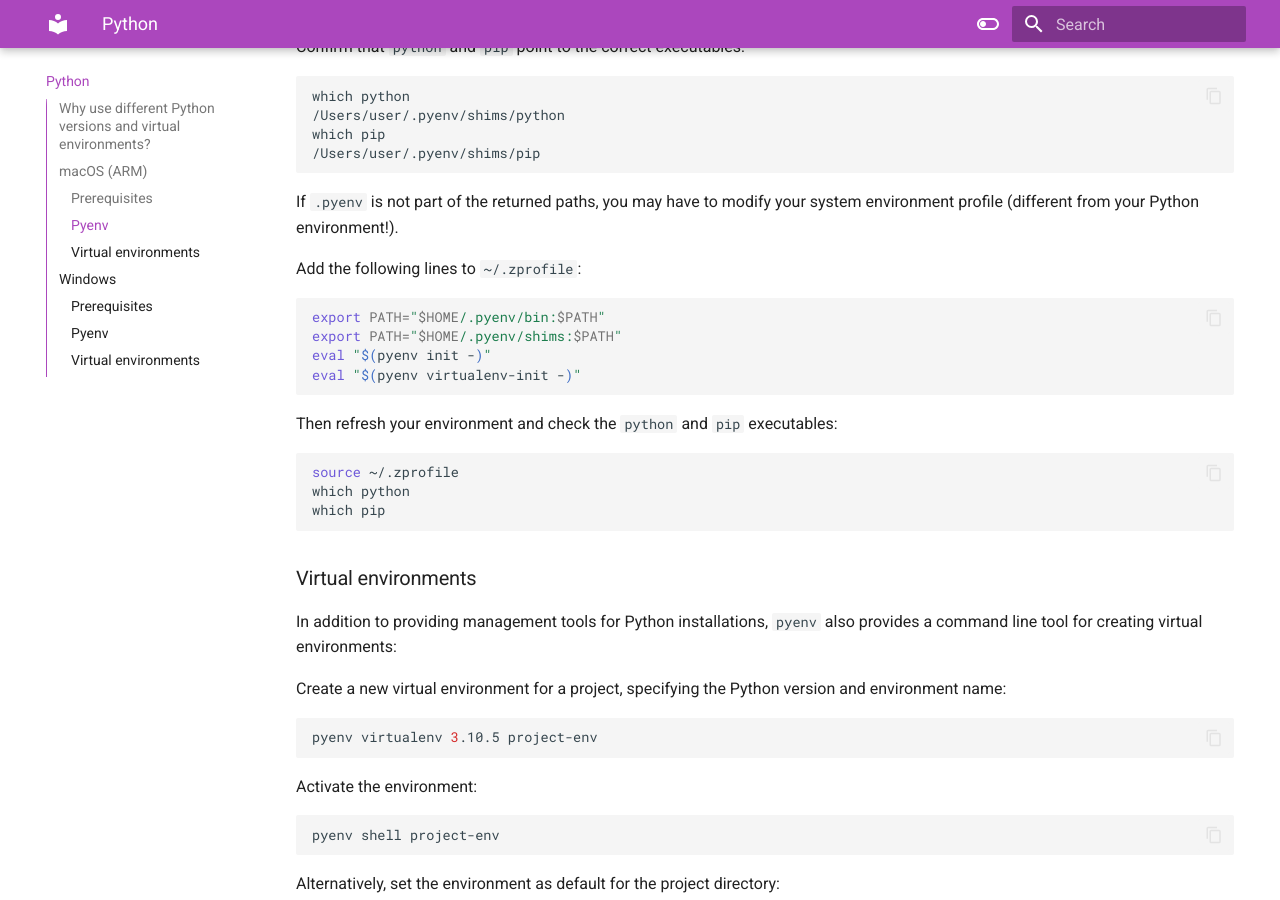
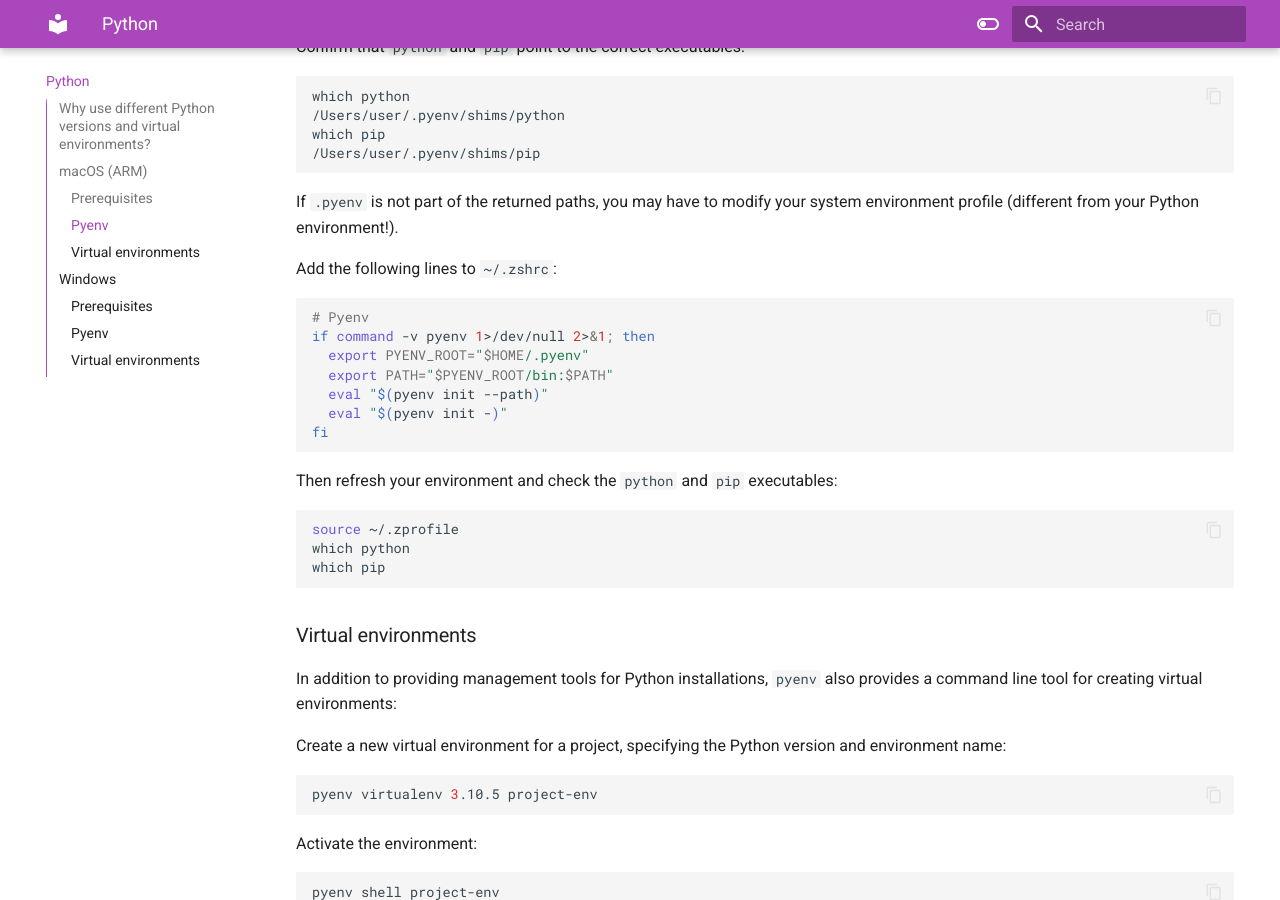
Before and after one commit to cellino-biotech/celldocs, an MkDocs documentation site: the page built from docs/python.md, in a window 1280 px wide and 900 px high, scrolled down 1694 px. Built offline with MkDocs 1.6.1 and Material for MkDocs 9.7.7, drawn with Linux system fonts in a browser that asks for light colours.

Commit message:
Change pyenv shell configuration for macOS

````diff
--- a/docs/python.md
+++ b/docs/python.md
@@ -82,13 +82,16 @@ which pip
 
 If `.pyenv` is not part of the returned paths, you may have to modify your system environment profile (different from your Python environment!).
 
-Add the following lines to `~/.zprofile`:
+Add the following lines to `~/.zshrc`:
 
 ```zsh
-export PATH="$HOME/.pyenv/bin:$PATH"
-export PATH="$HOME/.pyenv/shims:$PATH"
-eval "$(pyenv init -)"
-eval "$(pyenv virtualenv-init -)"
+# Pyenv
+if command -v pyenv 1>/dev/null 2>&1; then
+  export PYENV_ROOT="$HOME/.pyenv"
+  export PATH="$PYENV_ROOT/bin:$PATH"
+  eval "$(pyenv init --path)"
+  eval "$(pyenv init -)"
+fi
 ```
 
 Then refresh your environment and check the `python` and `pip` executables:
````
Also changed, not shown: other parts of docs/python.md (+1 -1 lines).
